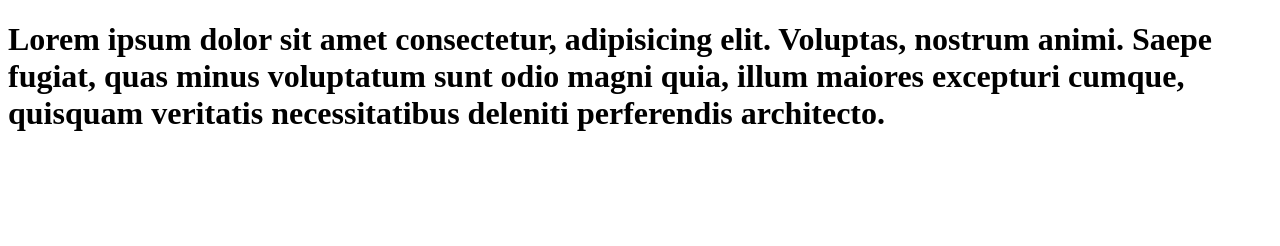
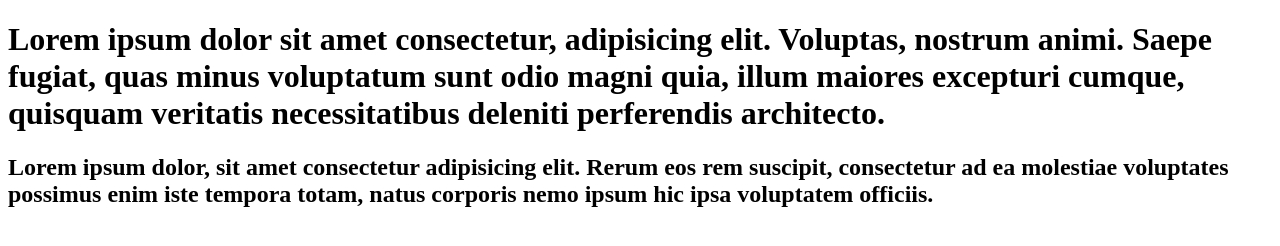
Before and after one commit to sharminakterety/new-repo, a plain HTML site: page index.html in a window 1280 px wide. Drawn offline with Linux system fonts and the light colour scheme.

Commit message:
git commit -m

```diff
--- a/index.html
+++ b/index.html
@@ -7,5 +7,6 @@
 </head>
 <body>
   <h1>Lorem ipsum dolor sit amet consectetur, adipisicing elit. Voluptas, nostrum animi. Saepe fugiat, quas minus voluptatum sunt odio magni quia, illum maiores excepturi cumque, quisquam veritatis necessitatibus deleniti perferendis architecto.</h1>
+  <h2>Lorem ipsum dolor, sit amet consectetur adipisicing elit. Rerum eos rem suscipit, consectetur ad ea molestiae voluptates possimus enim iste tempora totam, natus corporis nemo ipsum hic ipsa voluptatem officiis.</h2>
 </body>
 </html>
```
